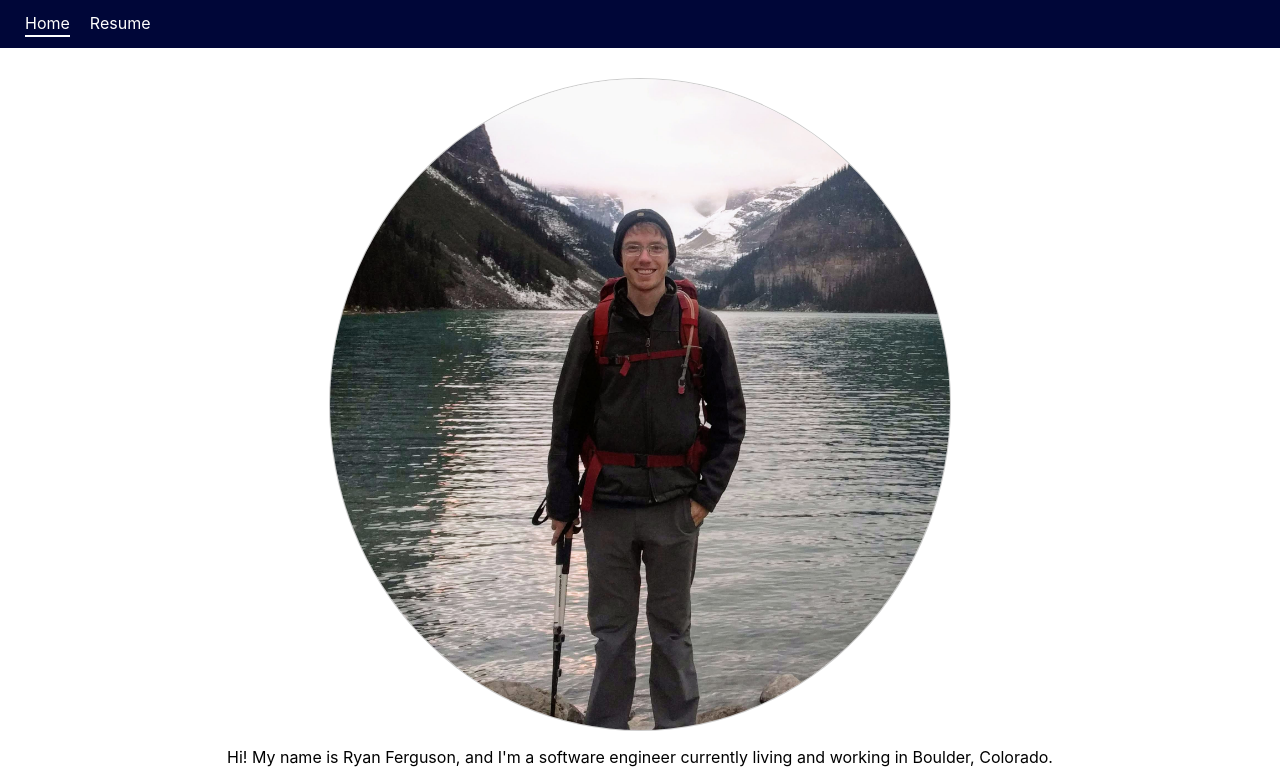
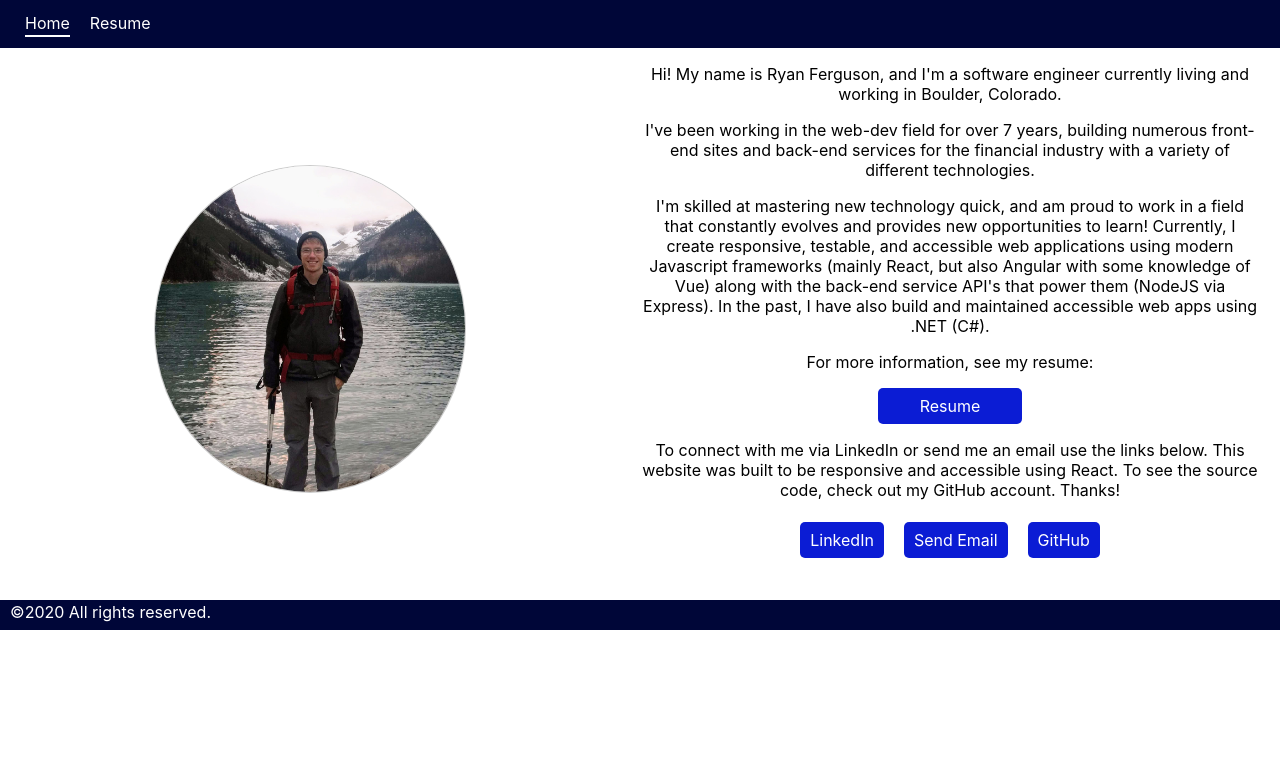
Before and after one commit to fergusrm/ryanmichaelferguson.com, a React (Create React App) app: page / in a window 1280 px wide. Shown: the top 784 px of the page. Built offline with nearby package versions, Linux system fonts and the light colour scheme.

Commit message:
add flex-box styles and responsive styles for ipad landscape and above

```diff
--- /dev/null
+++ b/jsconfig.json
@@ -0,0 +1,6 @@
+{
+  "compilerOptions": {
+    "baseUrl": "src"
+  },
+  "include": ["src"]
+}
--- a/src/App.module.scss
+++ b/src/App.module.scss
@@ -41,4 +41,5 @@
   color: white;
   padding-bottom: 2px;
   padding-top: 2px;
+  margin-left: 10px;
 }
--- a/src/components/Home/Home.js
+++ b/src/components/Home/Home.js
@@ -9,10 +9,12 @@ class Home extends React.Component {
     return (
       <div className="App">
         <main className="App-header">
-          <section class={styles.bio}>
+          <section className={styles.photo}>
             <div>
-              <img class={styles.myPhoto} src={photo} alt="" />
+              <img className={styles.myPhoto} src={photo} alt="" />
             </div>
+          </section>
+          <section className={styles.bio}>
             <p>
               Hi! My name is Ryan Ferguson, and I'm a software engineer
               currently living and working in Boulder, Colorado.
@@ -34,7 +36,7 @@ class Home extends React.Component {
             </p>
             <p>For more information, see my resume:</p>
             <a
-              class={[styles.resumeLink, styles.linkButton].join(" ")}
+              className={[styles.resumeLink, styles.linkButton].join(" ")}
               href={Resume}
             >
               Resume
@@ -45,17 +47,23 @@ class Home extends React.Component {
               using React. To see the source code, check out my GitHub account.
               Thanks!
             </p>
-            <div class={styles.linkContainer}>
+            <div className={styles.linkContainer}>
               <a
-                class={styles.linkButton}
+                className={styles.linkButton}
                 href="https://www.linkedin.com/in/ryan-ferguson-55518977/"
               >
                 LinkedIn
               </a>
-              <a class={styles.linkButton} href="mailto:ryanmferguson@pm.me">
+              <a
+                className={styles.linkButton}
+                href="mailto:ryanmferguson@pm.me"
+              >
                 Send Email
               </a>
-              <a class={styles.linkButton} href="https://github.com/fergusrm">
+              <a
+                className={styles.linkButton}
+                href="https://github.com/fergusrm"
+              >
                 GitHub
               </a>
             </div>
--- a/src/components/Home/Home.module.scss
+++ b/src/components/Home/Home.module.scss
@@ -1,12 +1,16 @@
-.bio {
-    margin-left: 20px;
-    margin-right: 20px;
+@import "../../styles/variables.scss";
 
-    p {
-        text-align: center;
+:global(.App-header) {
+  display: flex;
+  flex-wrap: wrap;
+
+  @media (min-width: $min-width-lg) {
+    align-items: center;
+    flex-wrap: nowrap;
   }
 }
 
+.photo {
   .myPhoto {
     margin-top: 30px;
     width: 50%;
@@ -15,6 +19,24 @@
     display: block;
     border-radius: 50%;
     border: 1px solid #ccc;
+  }
+
+  @media (min-width: $min-width-lg) {
+    flex: 1 0 0;
+  }
+}
+
+.bio {
+  margin-left: 20px;
+  margin-right: 20px;
+
+  p {
+    text-align: center;
+  }
+
+  @media (min-width: $min-width-lg) {
+    flex: 1 0 0;
+  }
 }
 
 .resumeLink {
@@ -26,12 +48,13 @@
 
 .linkButton {
   text-decoration: none;
-    background-color: #0B1CD4;
+  background-color: #0b1cd4;
   color: white;
   border-radius: 5px;
   padding: 8px 10px;
 
-    &:hover, &:focus {
+  &:hover,
+  &:focus {
     background-color: #000638;
   }
 }
--- /dev/null
+++ b/src/styles/variables.scss
@@ -0,0 +1,6 @@
+// Responsive breakpoints (mirrors bootstrap grid)
+$min-width-xs: 0;
+$min-width-sm: 576px;
+$min-width-md: 768px;
+$min-width-lg: 992px;
+$min-width-xl: 1200;
```
Lines whose indentation alone changed are shown as unchanged.
